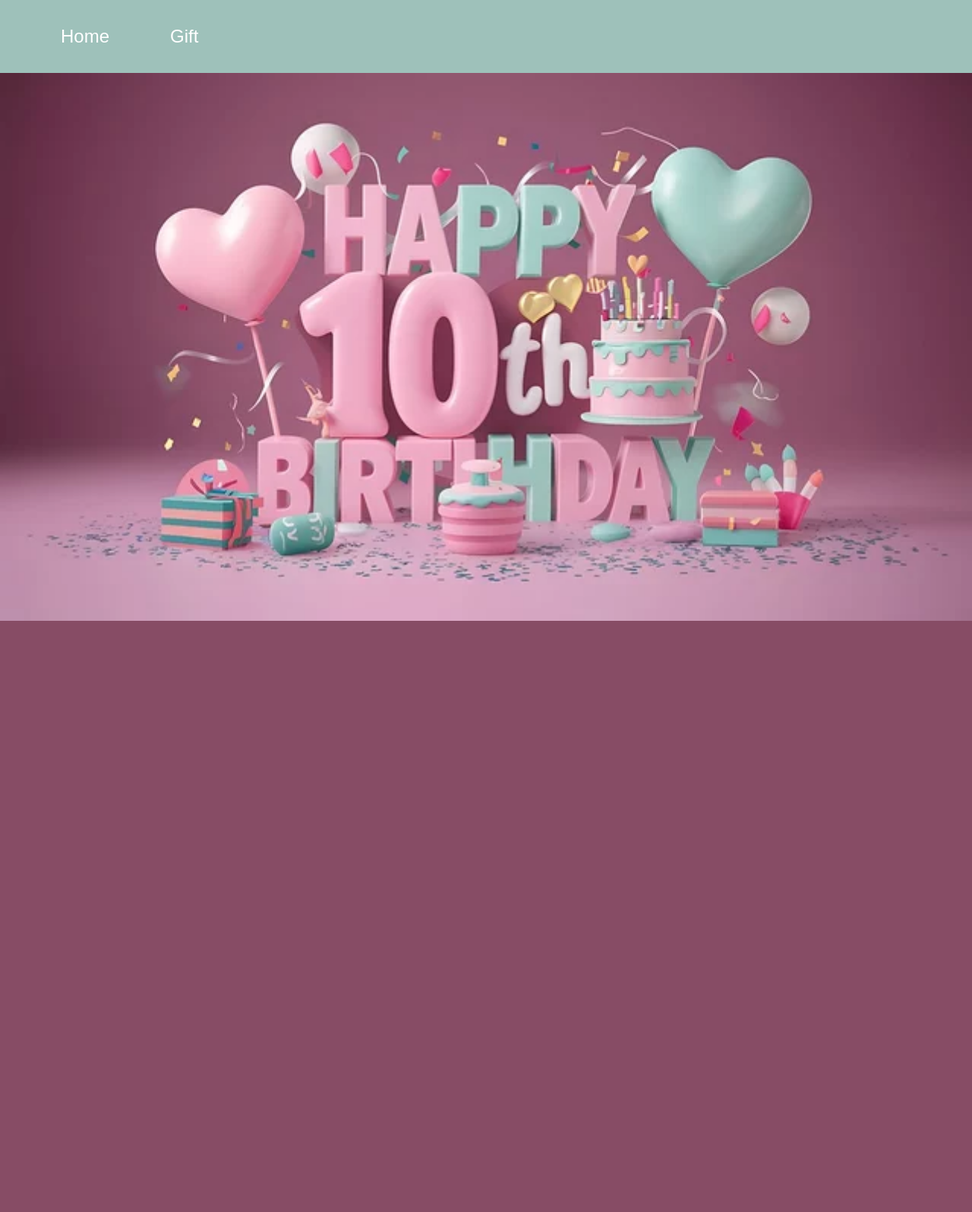
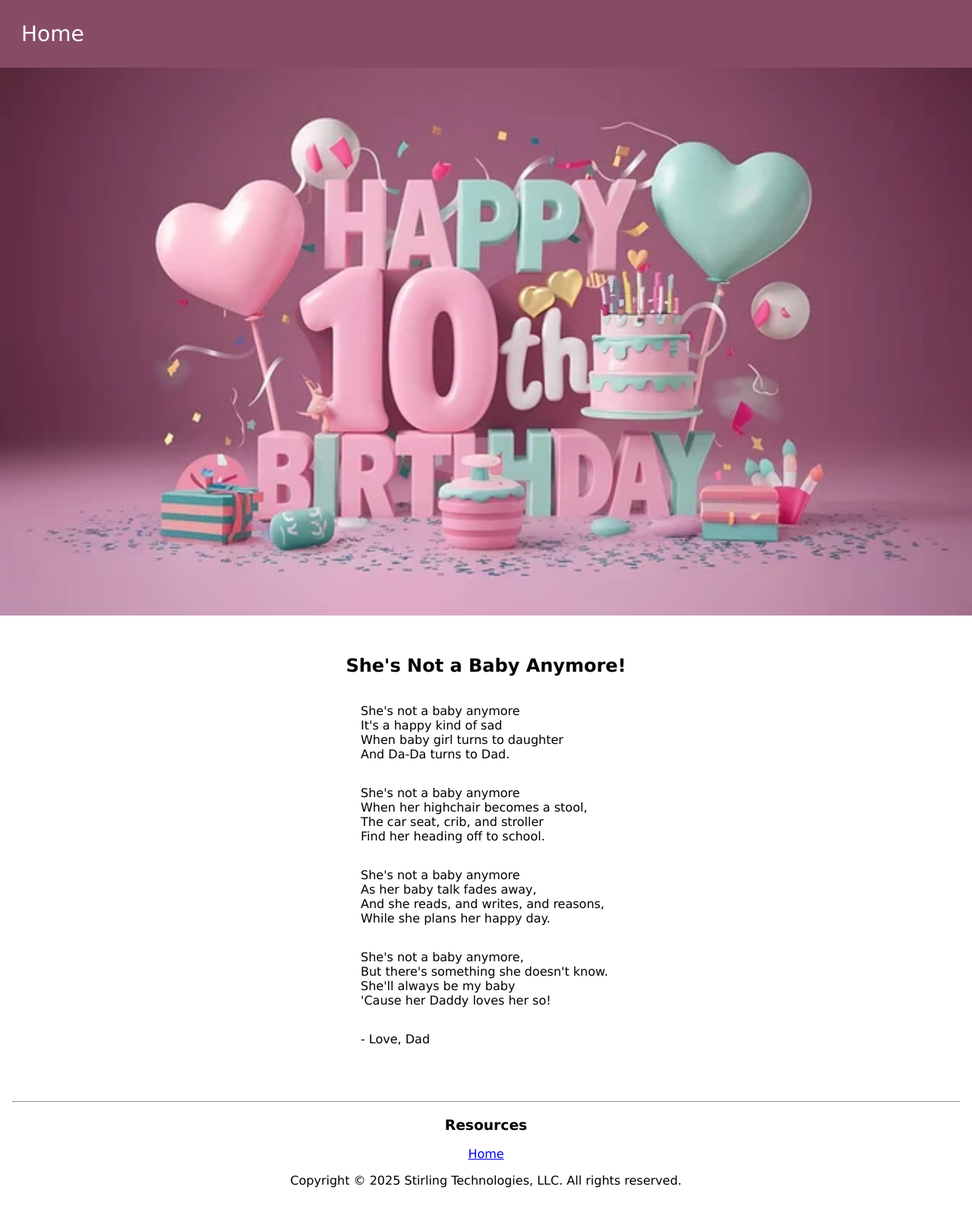
Before and after one commit to Chones17/payton-birthday, a plain HTML site: page index.html in a window 1280 px wide. Shown: the whole page at 76% size. Before the commit the page ends 821 px from the top, so only its background shows below. Drawn offline with Linux system fonts and the light colour scheme.

Commit message:
feature: consolidate birthday card to a single page

```diff
--- a/index.html
+++ b/index.html
@@ -10,7 +10,6 @@
     <nav class="main-nav">
       <ul>
         <li><a href="./index.html">Home</a></li>
-        <li><a href="./gift.html">Gift</a></li>
       </ul>
     </nav>
     <main>
@@ -19,6 +18,46 @@
         alt="Happy 10th Birthday"
         class="banner"
       />
+      <section class="poem">
+        <h1>She's Not a Baby Anymore!</h1>
+        <p>
+          She's not a baby anymore<br />
+          It's a happy kind of sad<br />
+          When baby girl turns to daughter<br />
+          And Da-Da turns to Dad.
+        </p>
+        <p>
+          She's not a baby anymore<br />
+          When her highchair becomes a stool,<br />
+          The car seat, crib, and stroller<br />
+          Find her heading off to school.
+        </p>
+        <p>
+          She's not a baby anymore<br />
+          As her baby talk fades away,<br />
+          And she reads, and writes, and reasons,<br />
+          While she plans her happy day.
+        </p>
+        <p>
+          She's not a baby anymore,<br />
+          But there's something she doesn't know.<br />
+          She'll always be my baby<br />
+          'Cause her Daddy loves her so!
+        </p>
+        <p>- Love, Dad</p>
+      </section>
     </main>
+    <footer>
+      <hr />
+      <h3>Resources</h3>
+      <nav class="footer-nav">
+        <ul>
+          <li><a href="./index.html">Home</a></li>
+        </ul>
+      </nav>
+      <p>
+        Copyright &copy; 2025 Stirling Technologies, LLC. All rights reserved.
+      </p>
+    </footer>
   </body>
 </html>
--- a/styles.css
+++ b/styles.css
@@ -1,50 +1,65 @@
 body {
-    margin: 0;
-    padding: 0;
-    background-color: #874c65;
-    height: 100vh;
+  margin: 0;
+  display: flex;
+  flex-flow: column nowrap;
+  font-family: Verdana, Geneva, Tahoma, sans-serif;
 }
 
-ul {
-    list-style: none;
-    display: flex;
-    margin: 0px;
-    width: 100vw;
+main {
+  display: flex;
+  flex-flow: column nowrap;
 }
 
-li {
-    margin: 0px 40px;
-    font-family: Arial, Helvetica, sans-serif;
-    font-size: 1.5rem;
-    color: #fff;
-}
-
-a {
-    text-decoration: none;
-    color: #fff;
+footer {
+  padding: 1em;
+  text-align: center;
 }
 
 .main-nav {
-    height: 6rem;
-    position: sticky;
-    top: 0;
-    background-color: #9ec1ba;
-    display: flex;
-    align-items: center;
+  font-size: 1.75em;
+  background-color: #874c65;
 }
 
-.banner {
-    width: 100%;
+.main-nav ul,
+.footer-nav ul {
+  padding: 0;
+  display: flex;
+  flex-flow: column nowrap;
+  gap: 1em;
+  list-style: none;
+  text-align: center;
 }
 
-.container {
-    text-align: center;
-    width: 400px;
-    margin: 40px auto;
-    padding: 20px;
-    background-color: #fff;
-    font-family: Arial, Helvetica, sans-serif;
-    font-size: 1.1em;
-    border-radius: 5%;
-    filter: drop-shadow(10px 10px 10px #444444);
+.main-nav a {
+  color: #ffffff;
+  text-decoration: none;
 }
+
+.poem {
+  padding: 2em;
+  display: flex;
+  flex-flow: column nowrap;
+}
+
+.poem h1 {
+  text-align: center;
+}
+
+.footer-nav {
+  font-size: 1em;
+}
+
+@media screen and (min-width: 600px) {
+  .main-nav ul {
+    flex-flow: row;
+    margin-left: 1em;
+  }
+
+  .poem {
+    align-items: center;
+  }
+
+  .poem p {
+    width: 330px;
+  }
+}
```
Also changed, not shown: gift.html (deleted, +0 -45 lines).
